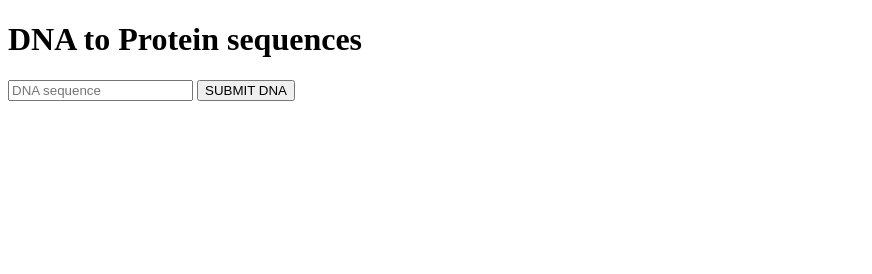
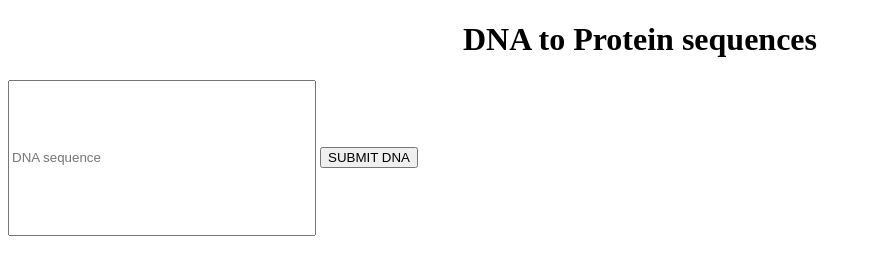
Before and after one commit to evabertalan/febr.5-project, a website: page public/index.html in a window 1280 px wide. Shown: the whole page, without its empty margins (0-872 px from the left). Drawn offline with Linux system fonts and the light colour scheme.

Commit message:
some frontend changes

```diff
--- a/aminoacid_items.js
+++ b/aminoacid_items.js
@@ -8,7 +8,7 @@ function Aminoacid(connection) {
   };
   this.select = function(amino_letter, callback) {
     connection.query('SELECT * FROM aminoacids WHERE amino_letter=?', amino_letter, function(err, res) {
-      callback(err, res;
+      callback(err, res);
     });
   };
 }
--- a/public/index.html
+++ b/public/index.html
@@ -7,7 +7,7 @@
 </head>
 <body>
   <h1>DNA to Protein sequences</h1>
-  <input type="text" class="DNA-input" placeholder="DNA sequence">
+  <input type="textarea" class="DNA-input" placeholder="DNA sequence">
   <button class="submit-button">SUBMIT DNA</button>
   <table class='info-table'></table>
   <div class="info-container"></div>
--- a/public/style.css
+++ b/public/style.css
@@ -1,3 +1,12 @@
+h1 {
+  text-align: center;
+}
+
+.DNA-input{
+  width: 300px;
+  height: 150px;
+}
+
 td {
   padding: 10px;
 }
```
